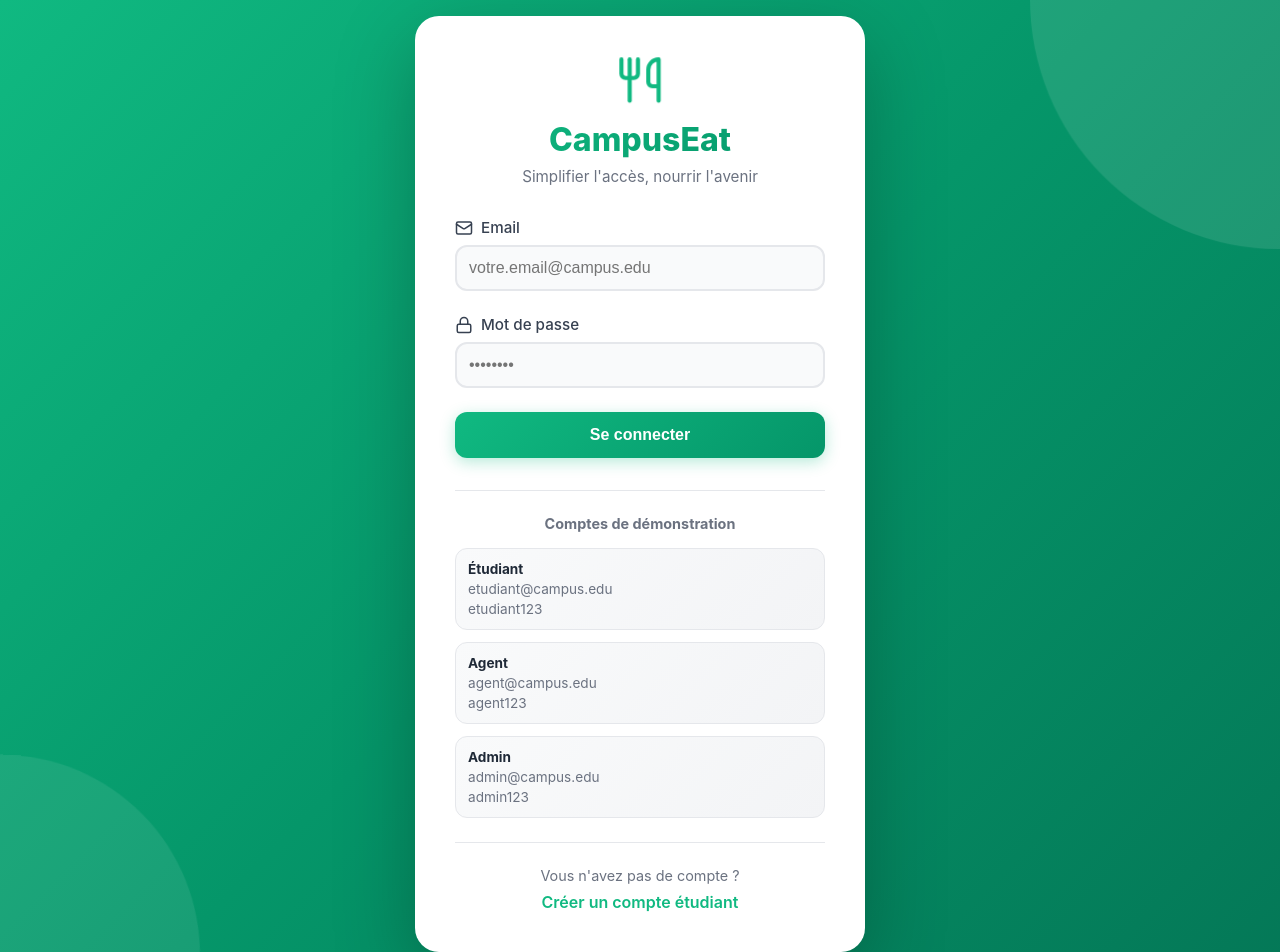
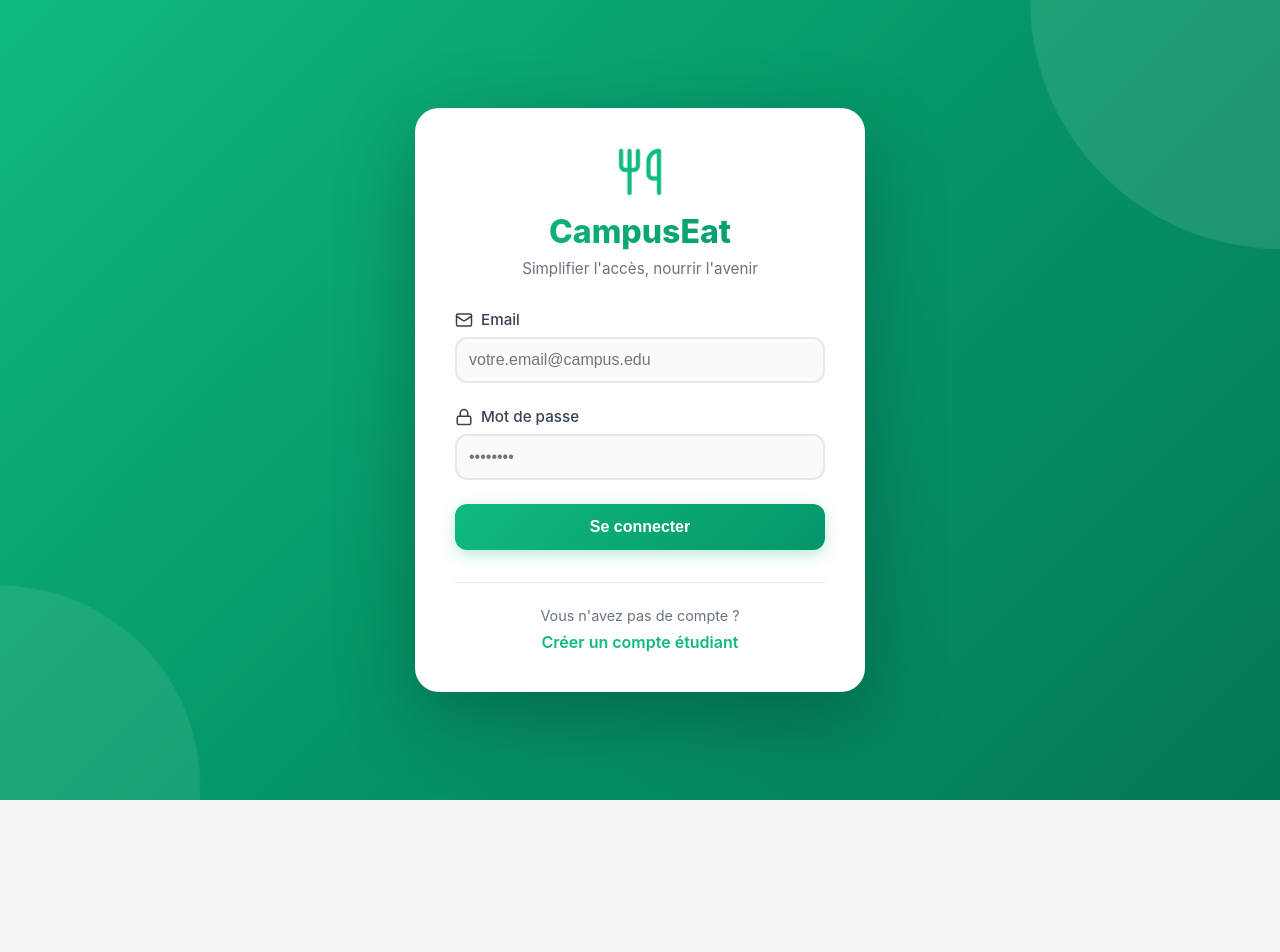
Before and after one commit to Dialloamadou520/CampusEat, a React (Create React App) app: page / in a window 1280 px wide. Shown: the top 952 px of the page. After the commit the page ends 800 px from the top, so only its background shows below. Built offline with nearby package versions, Linux system fonts and the light colour scheme; no server answers; the HTML template or start-up script is replaced by a standard one.

Commit message:
UI: Masquer la section des comptes de démonstration sur la page de connexion

```diff
--- a/src/components/Login.js
+++ b/src/components/Login.js
@@ -84,21 +84,6 @@ const Login = () => {
           </button>
         </form>
 
-        <div className="demo-accounts">
-          <h3>Comptes de démonstration</h3>
-          <div className="demo-list">
-            {demoAccounts.map((account) => (
-              <div key={account.role} className="demo-item">
-                <strong>{account.role}</strong>
-                <div className="demo-credentials">
-                  <span>{account.email}</span>
-                  <span>{account.password}</span>
-                </div>
-              </div>
-            ))}
-          </div>
-        </div>
-
         <div className="register-link">
           <p>Vous n'avez pas de compte ?</p>
           <Link to="/register">Créer un compte étudiant</Link>
```
